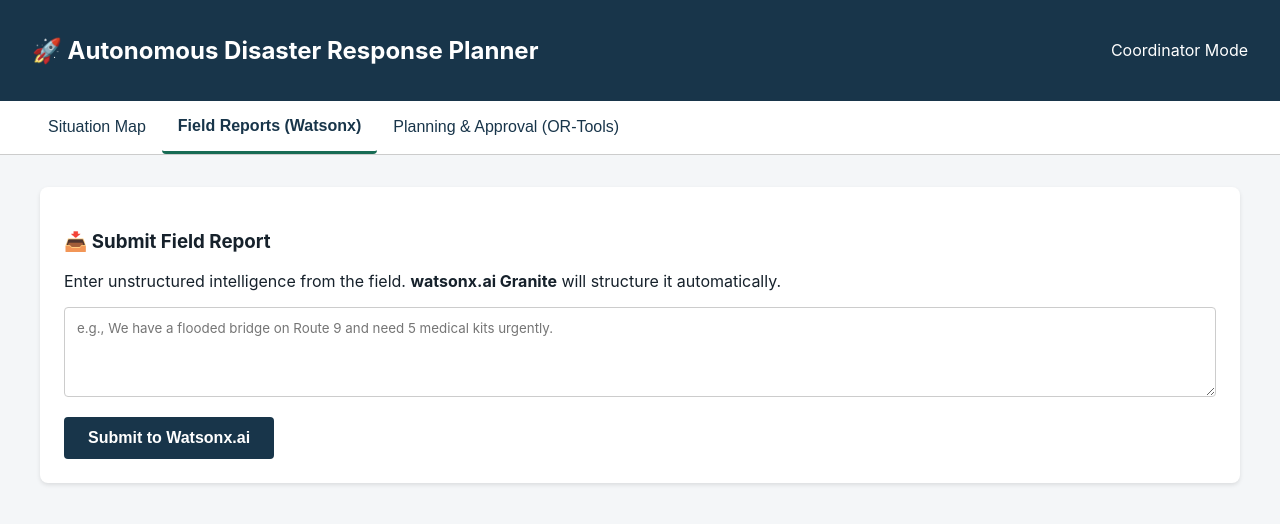
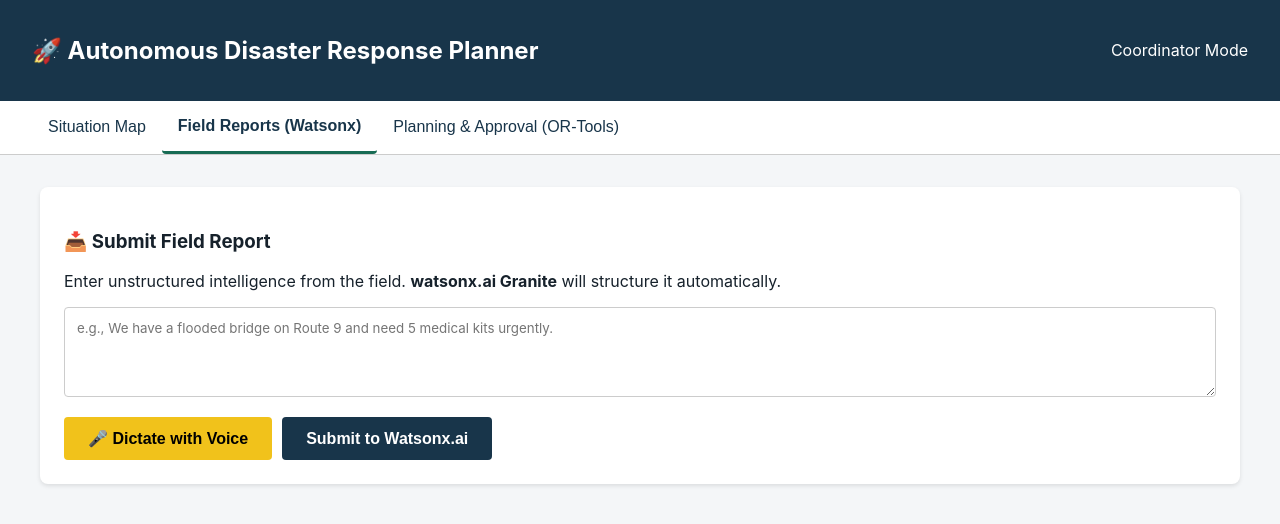
Before and after one commit to Atharav2006/bob-ai-hackathon-ibm-vanguard, a React (Vite) app in the folder src/frontend/: page / in a window 1280 px wide. Both pictures are taken after a click on the button "Field Reports (Watsonx)". Shown: the top 524 px of the page. Built offline with nearby package versions, Linux system fonts and the light colour scheme; no server answers.

Commit message:
feat: added phase 9 native browser voice dictation (speech-to-text) for field reports

```diff
--- a/src/frontend/src/components/ReportForm.tsx
+++ b/src/frontend/src/components/ReportForm.tsx
@@ -29,6 +29,28 @@
     }
   };
 
+  const [listening, setListening] = useState(false);
+
+  const handleDictate = () => {
+    // @ts-ignore
+    const SpeechRecognition = window.SpeechRecognition || window.webkitSpeechRecognition;
+    if (!SpeechRecognition) {
+      alert("Your browser does not support Speech Recognition.");
+      return;
+    }
+    const recognition = new SpeechRecognition();
+    recognition.continuous = false;
+    recognition.interimResults = false;
+
+    recognition.onstart = () => setListening(true);
+    recognition.onresult = (event: any) => {
+      const transcript = event.results[0][0].transcript;
+      setReportText((prev) => prev + (prev ? " " : "") + transcript);
+    };
+    recognition.onend = () => setListening(false);
+    recognition.start();
+  };
+
   return (
     <div className="card">
       <h3>📥 Submit Field Report</h3>
@@ -40,9 +62,15 @@
         onChange={e => setReportText(e.target.value)}
         placeholder="e.g., We have a flooded bridge on Route 9 and need 5 medical kits urgently."
       />
-      <button onClick={handleSubmit} disabled={loading}>
-        {loading ? "Extracting..." : "Submit to Watsonx.ai"}
-      </button>
+
+      <div style={{ display: 'flex', gap: '10px' }}>
+        <button onClick={handleDictate} disabled={listening} style={{ background: '#f1c21b', color: 'black' }}>
+          {listening ? "🔴 Listening..." : "🎤 Dictate with Voice"}
+        </button>
+        <button onClick={handleSubmit} disabled={loading || listening}>
+          {loading ? "Extracting..." : "Submit to Watsonx.ai"}
+        </button>
+      </div>
 
       {result && (
         <div style={{ marginTop: '2rem', background: '#f8f9fa', padding: '1rem', border: '1px solid #ddd' }}>
```
